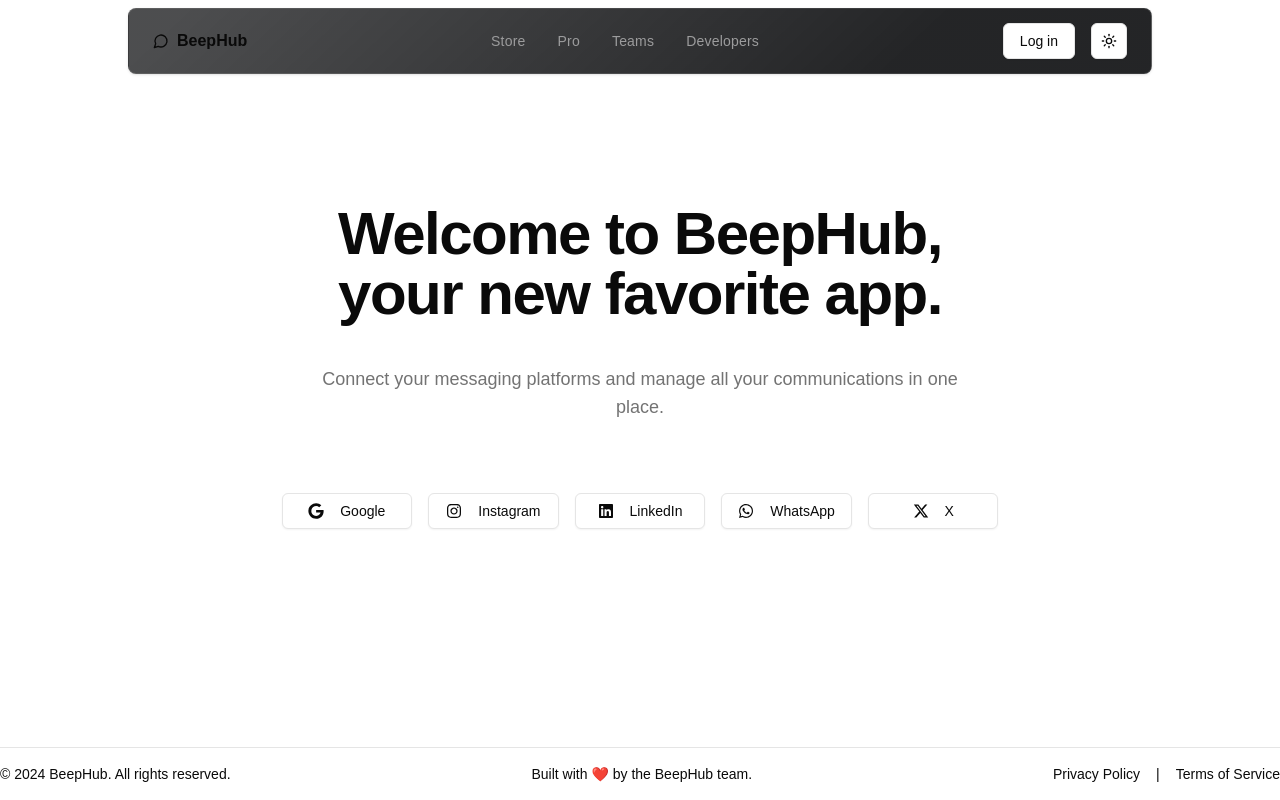
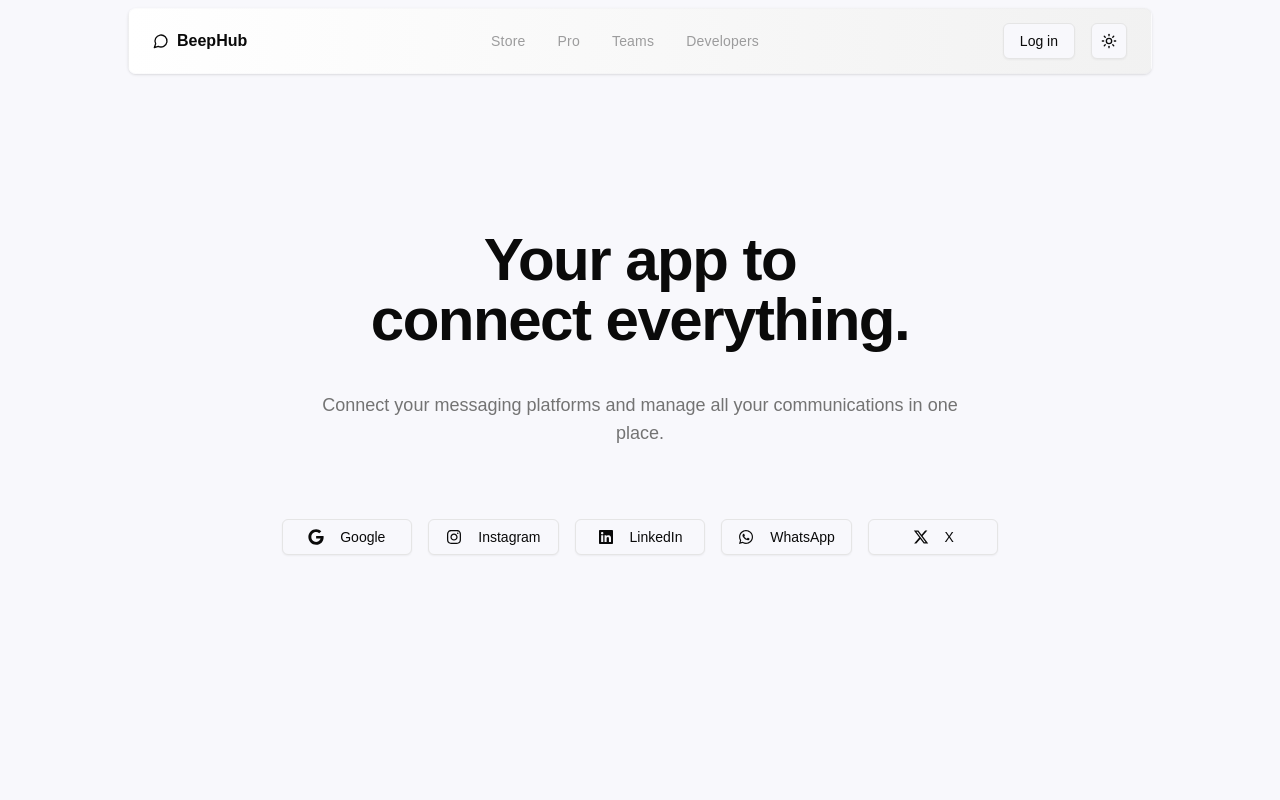
Before and after one commit to Bastctt/beephub, a Next.js app: page / in a window 1280 px wide. Built offline with nearby package versions, Linux system fonts and the light colour scheme.

Commit message:
merge: merge login setup into welcome page

```diff
--- a/src/app/(auth)/register/page.tsx
+++ b/src/app/(auth)/register/page.tsx
@@ -7,7 +7,6 @@ import {
     Card,
     CardContent,
     CardDescription,
-    CardFooter,
     CardHeader,
     CardTitle,
 } from "@/components/ui/card";
--- a/src/app/globals.css
+++ b/src/app/globals.css
@@ -23,7 +23,7 @@ body {
 
 @layer base {
   :root {
-    --background: 0 0% 100%;
+    --background: 240 33.3% 98%;
     --foreground: 0 0% 3.9%;
     --card: 0 0% 100%;
     --card-foreground: 0 0% 3.9%;
@@ -50,7 +50,7 @@ body {
     --radius: 0.5rem;
   }
   .dark {
-    --background: 0 0% 3.9%;
+    --background:  240 33.3% 2%;
     --foreground: 0 0% 98%;
     --card: 0 0% 3.9%;
     --card-foreground: 0 0% 98%;
--- a/src/app/layout.tsx
+++ b/src/app/layout.tsx
@@ -14,7 +14,7 @@ const geistMono = Geist_Mono({
 });
 
 export const metadata: Metadata = {
-    title: "BeepHub - Connect your messaging platforms and manage all your communications in one place.",
+    title: "BeepHub - Your app to connect everything.",
     description: "Connect your messaging platforms and manage all your communications in one place.",
     icons: "favicon.ico",
 };
--- a/src/app/page.tsx
+++ b/src/app/page.tsx
@@ -2,7 +2,6 @@
 
 import { Navigation } from "@/components/navigation";
 import { UserMenu } from "@/components/layout/user-menu";
-import { Footer } from "@/components/layout/footer";
 
 export default function Home() {
     return (
@@ -16,7 +15,7 @@ export default function Home() {
                             className="text-3xl sm:text-4xl md:text-5xl lg:text-6xl font-bold tracking-tight break-words whitespace-pre-wrap"
                             style={{ maxWidth: "100%", lineHeight: "0.5" }}
                         >
-                            Welcome to BeepHub,{"\n\n"}your new favorite app.
+                            Your app to{"\n\n"}connect everything.
                         </h1>
                         <p className="text-base sm:text-lg text-muted-foreground max-w-lg sm:max-w-xl lg:max-w-2xl mx-auto">
                             Connect your messaging platforms and manage all your communications in one place.
@@ -28,8 +27,6 @@ export default function Home() {
                     </div>
                 </div>
             </main>
-
-            <Footer />
         </div>
     );
 }
--- a/src/components/layout/footer.tsx
+++ b/src/components/layout/footer.tsx
@@ -4,7 +4,15 @@ import { cn } from "@/lib/utils";
 
 export function Footer() {
     return (
-        <footer className={cn("border-t py-4")}>
+        <footer
+            className={cn(
+                "border-t py-4",
+                "bg-gradient-to-r",
+                "from-[rgba(255,255,255,0.9)] to-[rgba(240,240,240,0.9)]",
+                "dark:from-[rgba(17,18,20,0.75)] dark:to-[rgba(12,13,15,0.9)]",
+                "dark:border-opacity-10 border-opacity-50"
+            )}
+        >
             <div className="container mx-auto flex flex-wrap text-sm sm:flex-col sm:items-center sm:space-y-4 md:flex-row md:justify-between md:space-y-0">
                 <div className="w-full text-center sm:w-auto md:text-left">
                     <p>&copy; {new Date().getFullYear()} BeepHub. All rights reserved.</p>
@@ -19,7 +27,7 @@ export function Footer() {
                     >
                         Privacy Policy
                     </a>
-                    <span>|</span>
+                    <span></span>
                     <a
                         href="/terms-of-service"
                         className="hover:text-muted-foreground transition-colors"
--- a/src/components/navigation.tsx
+++ b/src/components/navigation.tsx
@@ -1,10 +1,17 @@
 "use client";
 
 import { Logo } from './layout/logo';
+import { useRouter } from "next/navigation";
 import { Button } from './ui/button';
 import { ThemeToggle } from "@/components/theme-toggle";
 
 export function Navigation() {
+    const router = useRouter();
+
+    const handleGoogleNavigation = () => {
+        router.push("/register");
+    };
+
     return (
         <div style={{
             position: 'fixed',
@@ -19,12 +26,14 @@ export function Navigation() {
             transform: 'translateX(-50%)'
         }}>
             <nav
-                className="shadow rounded-lg mx-4 my-2"
-                style={{
-                    background: 'linear-gradient(137deg, rgba(17, 18, 20, 0.75) 4.87%, rgba(12, 13, 15, 0.9) 75.88%)',
-                    border: "1px solid rgba(255, 255, 255, 0.1)",
-                    width: "80%"
-                }}
+                className="shadow rounded-lg mx-4 my-2
+                bg-gradient-to-r
+                from-[rgba(255,255,255,0.9)] to-[rgba(240,240,240,0.9)]
+                dark:from-[rgba(17,18,20,0.75)] dark:to-[rgba(12,13,15,0.9)]
+                border border-opacity-10
+                dark:border-white dark:border-opacity-10
+                border-gray-300"
+                style={{ width: "80%" }}
             >
                 <div className="container mx-auto px-6 h-16 flex items-center justify-between">
                     <div className="flex items-center">
@@ -32,24 +41,22 @@ export function Navigation() {
                     </div>
 
                     <div className="hidden md:flex space-x-8">
-                        <a href="#" className="text-[#9c9c9d] hover:text-gray-50 text-[14px] font-medium leading-normal tracking-[0.2px] px-[var(--spacing-1)] py-[var(--spacing-1-5)] whitespace-nowrap rounded-[var(--rounding-sm)] transition-all duration-200 ease-in-out">
+                        <a href="#" className="text-[#9c9c9d] dark:hover:text-gray-50 hover:text-gray-700 text-[14px] font-medium leading-normal tracking-[0.2px] px-[var(--spacing-1)] py-[var(--spacing-1-5)] whitespace-nowrap rounded-[var(--rounding-sm)] transition-all duration-200 ease-in-out">
                             Store
                         </a>
-                        <a href="#" className="text-[#9c9c9d] hover:text-gray-50 text-[14px] font-medium leading-normal tracking-[0.2px] px-[var(--spacing-1)] py-[var(--spacing-1-5)] whitespace-nowrap rounded-[var(--rounding-sm)] transition-all duration-200 ease-in-out">
+                        <a href="#" className="text-[#9c9c9d] dark:hover:text-gray-50 hover:text-gray-700 text-[14px] font-medium leading-normal tracking-[0.2px] px-[var(--spacing-1)] py-[var(--spacing-1-5)] whitespace-nowrap rounded-[var(--rounding-sm)] transition-all duration-200 ease-in-out">
                             Pro
                         </a>
-                        <a href="#" className="text-[#9c9c9d] hover:text-gray-50 text-[14px] font-medium leading-normal tracking-[0.2px] px-[var(--spacing-1)] py-[var(--spacing-1-5)] whitespace-nowrap rounded-[var(--rounding-sm)] transition-all duration-200 ease-in-out">
+                        <a href="#" className="text-[#9c9c9d] dark:hover:text-gray-50 hover:text-gray-700 text-[14px] font-medium leading-normal tracking-[0.2px] px-[var(--spacing-1)] py-[var(--spacing-1-5)] whitespace-nowrap rounded-[var(--rounding-sm)] transition-all duration-200 ease-in-out">
                             Teams
                         </a>
-                        <a href="#" className="text-[#9c9c9d] hover:text-gray-50 text-[14px] font-medium leading-normal tracking-[0.2px] px-[var(--spacing-1)] py-[var(--spacing-1-5)] whitespace-nowrap rounded-[var(--rounding-sm)] transition-all duration-200 ease-in-out">
+                        <a href="#" className="text-[#9c9c9d] dark:hover:text-gray-50 hover:text-gray-700 text-[14px] font-medium leading-normal tracking-[0.2px] px-[var(--spacing-1)] py-[var(--spacing-1-5)] whitespace-nowrap rounded-[var(--rounding-sm)] transition-all duration-200 ease-in-out">
                             Developers
                         </a>
                     </div>
 
-
-                    {/* Right: Action Buttons */}
                     <div className="flex items-center space-x-4">
-                        <Button variant="outline">Log in</Button>
+                        <Button variant="outline" onClick={handleGoogleNavigation}>Log in</Button>
                         <ThemeToggle />
                     </div>
                 </div>
```
